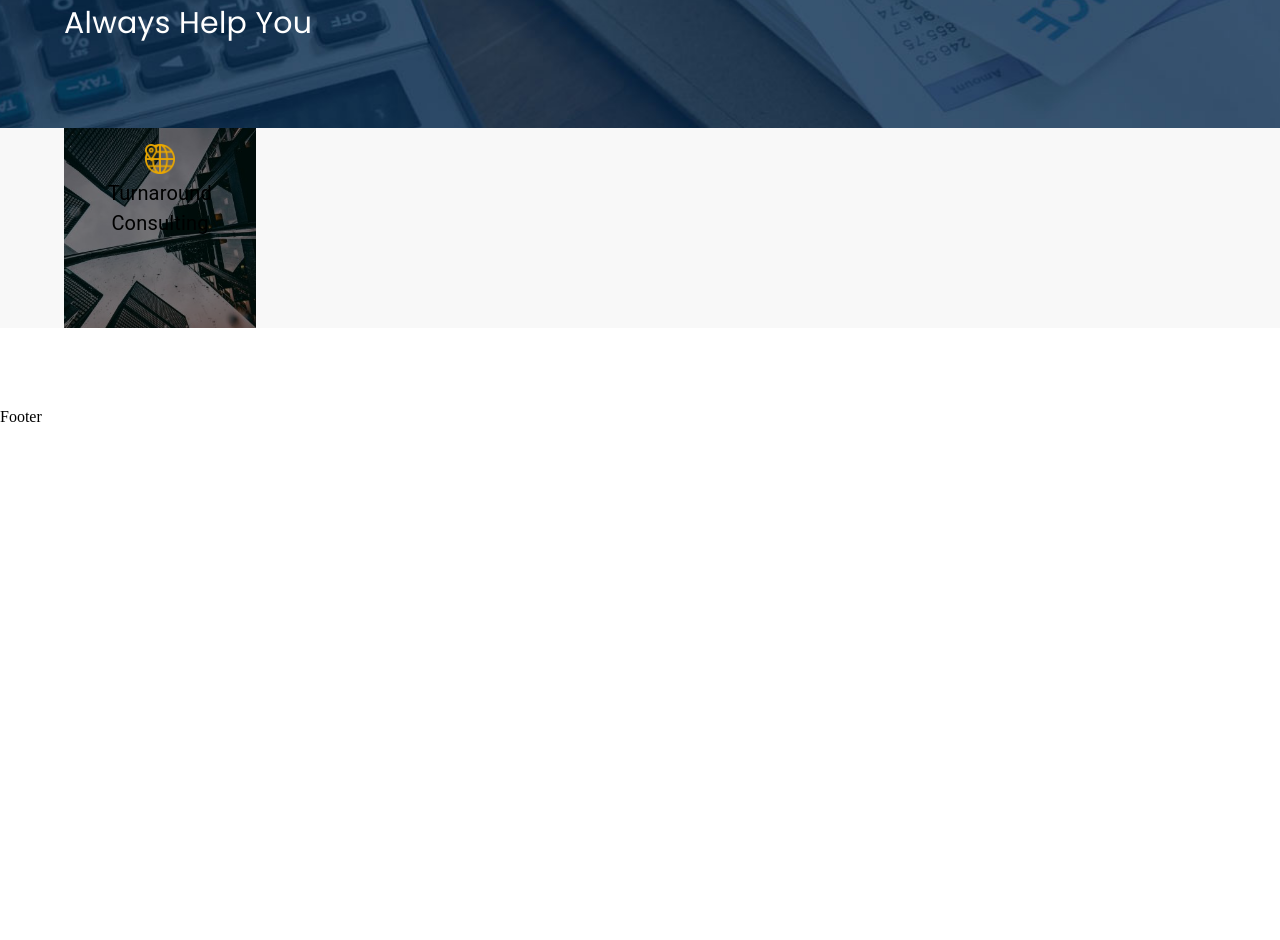
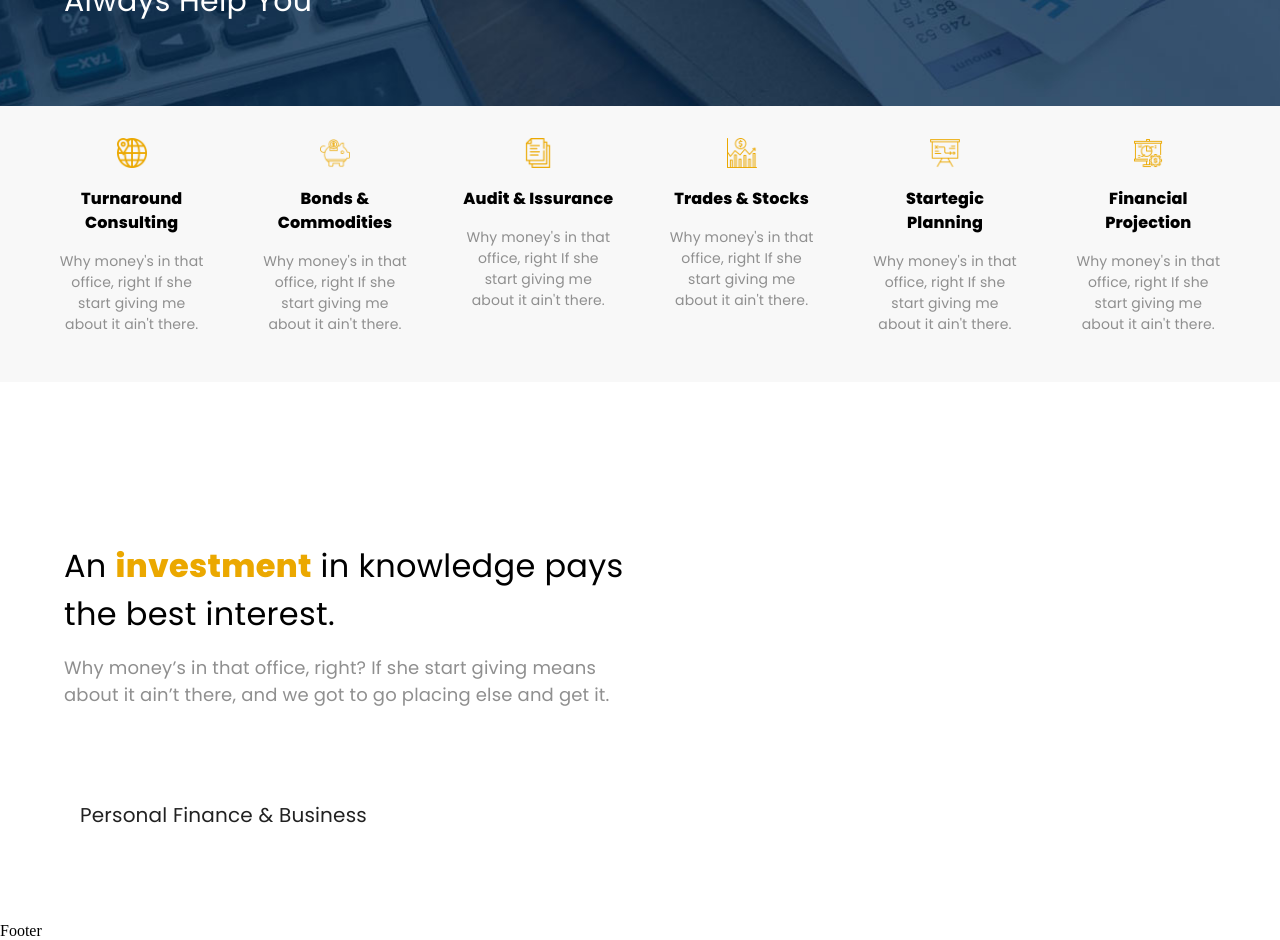
Before and after one commit to Kunal5200/felos-fe, a Next.js app: page / in a window 1280 px wide. Shown: the part 1760-2700 px from the top of the page. Before the commit the page ends 2186 px from the top, so only its background shows below. Built offline with nearby package versions, Linux system fonts and the light colour scheme.

Commit message:
add investment and offer card

```diff
--- /dev/null
+++ b/src/components/collapse.tsx
@@ -0,0 +1,25 @@
+import { poppins } from "@/utils/fonts";
+import {
+  Accordion,
+  AccordionDetails,
+  AccordionSummary,
+  Typography,
+} from "@mui/material";
+import React from "react";
+
+const Collapsable = () => {
+  return (
+    <div>
+      <Accordion sx={{ boxShadow: "none" }}>
+        <AccordionSummary>
+          <Typography sx={{ fontSize: 20, fontFamily: poppins.style }}>
+            Personal Finance & Business{" "}
+          </Typography>
+        </AccordionSummary>
+        <AccordionDetails></AccordionDetails>
+      </Accordion>
+    </div>
+  );
+};
+
+export default Collapsable;
--- a/src/components/header.tsx
+++ b/src/components/header.tsx
@@ -27,7 +27,7 @@ const Header = () => {
     },
   ];
   return (
-    <Box sx={{ p: 2 }}>
+    <Box sx={{ p: 1 }}>
       <Container maxWidth="lg">
         <Stack
           direction={"row"}
--- /dev/null
+++ b/src/components/investment.tsx
@@ -0,0 +1,50 @@
+import { COLORS } from "@/utils/colors";
+import { poppins } from "@/utils/fonts";
+import { Box, Container, Grid2, Typography } from "@mui/material";
+import React from "react";
+import Collapsable from "./collapse";
+
+const Investment = () => {
+  return (
+    <div>
+      <Container>
+        <Grid2 container>
+          <Grid2 size={6}>
+            <Typography sx={{ fontSize: 32, fontFamily: poppins.style }}>
+              An{" "}
+              <Typography
+                component={"span"}
+                sx={{
+                  fontSize: 32,
+                  fontFamily: poppins.style,
+                  color: COLORS.PRIMARY,
+                  fontWeight: "550 !important",
+                }}
+              >
+                investment
+              </Typography>{" "}
+              in knowledge pays the best interest.
+            </Typography>
+            <Typography
+              sx={{
+                mt: 2,
+                fontSize: 18,
+                fontFamily: poppins.style,
+                color: COLORS.GREY,
+              }}
+            >
+              Why money’s in that office, right? If she start giving means about
+              it ain’t there, and we got to go placing else and get it.
+            </Typography>
+            <Box sx={{ mt: 10 }}>
+              <Collapsable />
+            </Box>
+          </Grid2>
+          <Grid2 size={6}></Grid2>
+        </Grid2>
+      </Container>
+    </div>
+  );
+};
+
+export default Investment;
--- a/src/components/offer/index.tsx
+++ b/src/components/offer/index.tsx
@@ -5,6 +5,7 @@ import { COLORS } from "@/utils/colors";
 import { poppins } from "@/utils/fonts";
 import { Swiper, SwiperSlide } from "swiper/react";
 import OfferCard from "./offerCard";
+import { data } from "@/utils/data";
 const Offer = () => {
   return (
     <div>
@@ -68,12 +69,19 @@ const Offer = () => {
           </Grid2>
         </Container>
       </Box>
-      <Box sx={{backgroundColor:COLORS.LIGHTGREY}}>
-        <Container>
-          <Swiper slidesPerView={6}>
-            <SwiperSlide>
-              <OfferCard />
-            </SwiperSlide>
+      <Box sx={{ backgroundColor: COLORS.LIGHTGREY, px: 2, pb: 2, pt: 2 }}>
+        <Container maxWidth="xl">
+          <Swiper slidesPerView={6} spaceBetween={20}>
+            {data.offerData.map((val, i) => (
+              <SwiperSlide key={i}>
+                <OfferCard
+                  img={val.img}
+                  heading={val.heading}
+                  icon={val.icon}
+                  description={val.description}
+                />
+              </SwiperSlide>
+            ))}
           </Swiper>
         </Container>
       </Box>
--- a/src/components/offer/offerCard.tsx
+++ b/src/components/offer/offerCard.tsx
@@ -1,33 +1,110 @@
-import { Box, Typography } from "@mui/material";
-import React from "react";
+import { Box, CardActionArea, Typography } from "@mui/material";
+import React, { useState } from "react";
 import bg from "@/offer/img-1.jpeg";
 import { COLORS } from "@/utils/colors";
 import Image from "next/image";
 import icon from "@/offer/icons/icon-1.png";
-const OfferCard = () => {
+import { poppins } from "@/utils/fonts";
+import { OFFERDATA } from "@/utils/types";
+
+const OfferCard = ({ img, heading, icon, description }: OFFERDATA) => {
+  const [hovered, setHovered] = useState(false);
+
   return (
-    <div>
+    <CardActionArea>
       <Box
         sx={{
-          backgroundImage: `url(${bg.src})`,
-          height: 200,
-          backgroundRepeat: "no-repeat",
-          backgroundSize: "cover",
-          backgroundPosition: "center",
+          position: "relative",
+          overflow: "hidden",
+          transition: "all 0.5s ease-in-out",
+          transform: hovered ? "scale(1.05)" : "scale(1)",
         }}
+        onMouseOver={() => setHovered(true)}
+        onMouseLeave={() => setHovered(false)}
       >
         <Box
-          sx={{ backgroundColor: COLORS.DARK_OVERLAY, height: "100%", p: 2 }}
+          sx={{
+            backgroundImage: `url(${img})`,
+            height: 240,
+            backgroundRepeat: "no-repeat",
+            backgroundSize: "cover",
+            backgroundPosition: "center",
+            transition: "transform 0.5s ease-in-out",
+          }}
         >
-          <Box sx={{ textAlign: "center" }}>
-            <Image src={icon} alt="" width={30} />
+          <Box
+            sx={{
+              backgroundColor: hovered ? COLORS.DARK_OVERLAY : COLORS.LIGHTGREY,
+              height: "100%",
+              p: 2,
+              transition: "background-color 0.5s ease-in-out",
+            }}
+          >
+            <Box
+              sx={{
+                textAlign: "center",
+                transition: "opacity 0.5s ease-in-out",
+              }}
+            >
+              <Image src={icon} alt="" width={30} />
+            </Box>
+            <Typography
+              sx={{
+                textAlign: "center",
+                fontSize: 16,
+                color: hovered ? COLORS.WHITE : COLORS.BLACK,
+                fontFamily: poppins.style,
+                fontWeight: "600 !important",
+                transition: "color 0.5s ease-in-out",
+                mt: 2,
+              }}
+            >
+              {heading}
+            </Typography>
+            {!hovered && (
+              <Typography
+                sx={{
+                  textAlign: "center",
+                  fontSize: 14,
+                  color: COLORS.GREY,
+                  fontFamily: poppins.style,
+                  mt: 2,
+                  opacity: hovered ? 0 : 1,
+                  transition: "opacity 0.5s ease-in-out",
+                }}
+              >
+                {description}
+              </Typography>
+            )}
+            {hovered && (
+              <Typography
+                sx={{
+                  textAlign: "center",
+                  fontSize: 15,
+                  fontFamily: poppins.style,
+                  color: COLORS.PRIMARY,
+                  position: "absolute",
+                  bottom: 20,
+                  left: "50%",
+                  transform: "translateX(-50%)", // Center text horizontally
+                  transition: "all 0.5s ease-in-out",
+                }}
+              >
+                Learn More
+              </Typography>
+            )}
           </Box>
-          <Typography sx={{ textAlign: "center", fontSize: 20 }}>
-            Turnaround Consulting
-          </Typography>
         </Box>
+        <Box
+          sx={{
+            borderBottom: `4px solid ${
+              hovered ? COLORS.PRIMARY : COLORS.TRANSPARENT
+            }`,
+            transition: "border-color 0.5s ease-in-out",
+          }}
+        ></Box>
       </Box>
-    </div>
+    </CardActionArea>
   );
 };
 
--- a/src/components/subHeader.tsx
+++ b/src/components/subHeader.tsx
@@ -39,7 +39,7 @@ const Subheader = () => {
             </Stack>
             <Stack direction={"row"} alignItems={"center"} spacing={1.5}>
               <Box
-                sx={{ backgroundColor: COLORS.PRIMARY, width: 30, height: 40 }}
+                sx={{ backgroundColor: COLORS.PRIMARY, width: 30, height: 30 }}
               ></Box>
               <Box
                 sx={{
@@ -52,7 +52,7 @@ const Subheader = () => {
                     position: "relative",
                     backgroundColor: COLORS.PRIMARY,
                     width: 300,
-                    height: 40,
+                    height: 30,
                     borderRadius: 0,
                     fontSize: 12,
                     color: COLORS.WHITE,
--- a/src/pages/index.tsx
+++ b/src/pages/index.tsx
@@ -1,5 +1,6 @@
 import About from "@/components/about";
 import HeroSection from "@/components/heroSection";
+import Investment from "@/components/investment";
 import Offer from "@/components/offer";
 import { BannerData } from "@/utils/bannerData";
 import { data } from "@/utils/data";
@@ -23,6 +24,9 @@ export default function Home() {
         <Box sx={{ pt: 10, pb: 10 }}>
           <Offer />
         </Box>
+        <Box sx={{ pt: 10, pb: 10 }}>
+          <Investment />
+        </Box>
       </Box>
     </>
   );
--- a/src/utils/colors.ts
+++ b/src/utils/colors.ts
@@ -5,6 +5,7 @@ export enum COLORS {
   GREY = "#8F8F8F",
   BLUE = "#0A2C4E",
   TRANSPARENT = "transparent",
-  DARK_OVERLAY = "#00000080",
+  DARK_OVERLAY = "#00000090",
   LIGHTGREY = "#f8f8f8",
+  BLACK = "#000000",
 }
--- a/src/utils/data.ts
+++ b/src/utils/data.ts
@@ -1,7 +1,19 @@
 import { Instagram, X, YouTube } from "@mui/icons-material";
 import { FaFacebookF } from "react-icons/fa";
-import sliderImage1 from "@/slider/sliderImage1.jpg";
-import sliderImage2 from "@/slider/sliderImage2.jpg";
+import icon1 from "@/offer/icons/icon-1.png";
+import icon2 from "@/offer/icons/icon-2.png";
+import icon3 from "@/offer/icons/icon-3.png";
+import icon4 from "@/offer/icons/icon-4.png";
+import icon5 from "@/offer/icons/icon-5.png";
+import icon6 from "@/offer/icons/icon-6.png";
+import icon7 from "@/offer/icons/icon-7.png";
+import offerImage1 from "@/offer/img-1.jpeg";
+import offerImage2 from "@/offer/img-2.jpeg";
+import offerImage3 from "@/offer/img-3.jpeg";
+import offerImage4 from "@/offer/img-4.jpeg";
+import offerImage5 from "@/offer/img-5.jpeg";
+import offerImage6 from "@/offer/img-6.jpeg";
+import offerImage7 from "@/offer/img-7.jpeg";
 export const data = {
   socialIcons: [
     {
@@ -34,5 +46,55 @@ export const data = {
       label: "Contact",
     },
   ],
-
+  offerData: [
+    {
+      img: offerImage1.src,
+      icon: icon1,
+      heading: " Turnaround Consulting",
+      description:
+        "Why money's in that office, right If she start giving me about it ain't there. ",
+    },
+    {
+      img: offerImage2.src,
+      icon: icon2,
+      heading: " Bonds & Commodities",
+      description:
+        "Why money's in that office, right If she start giving me about it ain't there. ",
+    },
+    {
+      img: offerImage3.src,
+      icon: icon3,
+      heading: "Audit & Issurance",
+      description:
+        "Why money's in that office, right If she start giving me about it ain't there. ",
+    },
+    {
+      img: offerImage4.src,
+      icon: icon4,
+      heading: "Trades & Stocks",
+      description:
+        "Why money's in that office, right If she start giving me about it ain't there. ",
+    },
+    {
+      img: offerImage5.src,
+      icon: icon5,
+      heading: "Startegic Planning",
+      description:
+        "Why money's in that office, right If she start giving me about it ain't there. ",
+    },
+    {
+      img: offerImage6.src,
+      icon: icon6,
+      heading: "Financial Projection",
+      description:
+        "Why money's in that office, right If she start giving me about it ain't there. ",
+    },
+    {
+      img: offerImage7.src,
+      icon: icon7,
+      heading: "Turnaround Consulting",
+      description:
+        "Why money's in that office, right If she start giving me about it ain't there. ",
+    },
+  ],
 };
```
Also changed, not shown: src/utils/types.ts (+7 -0 lines).
